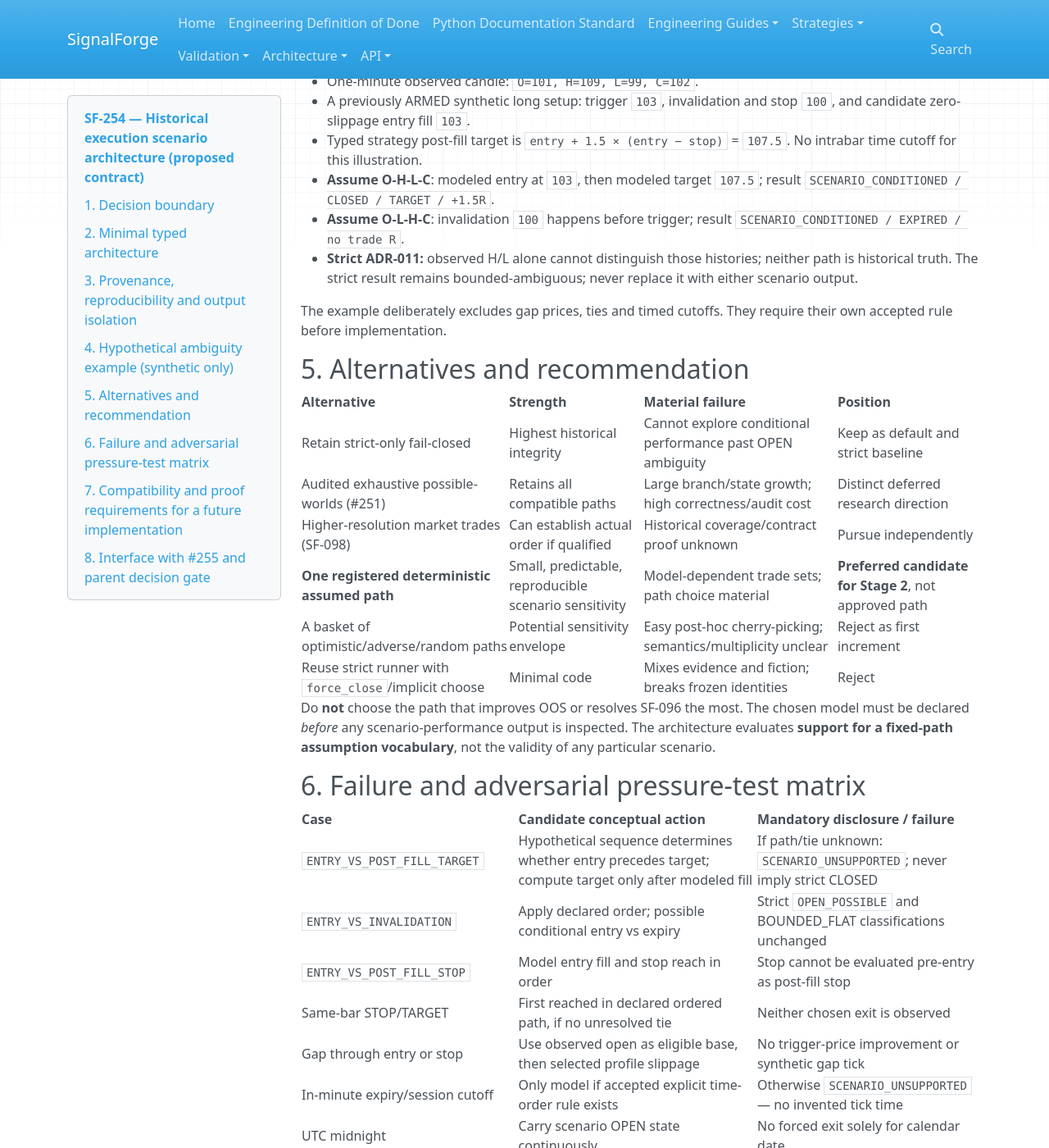
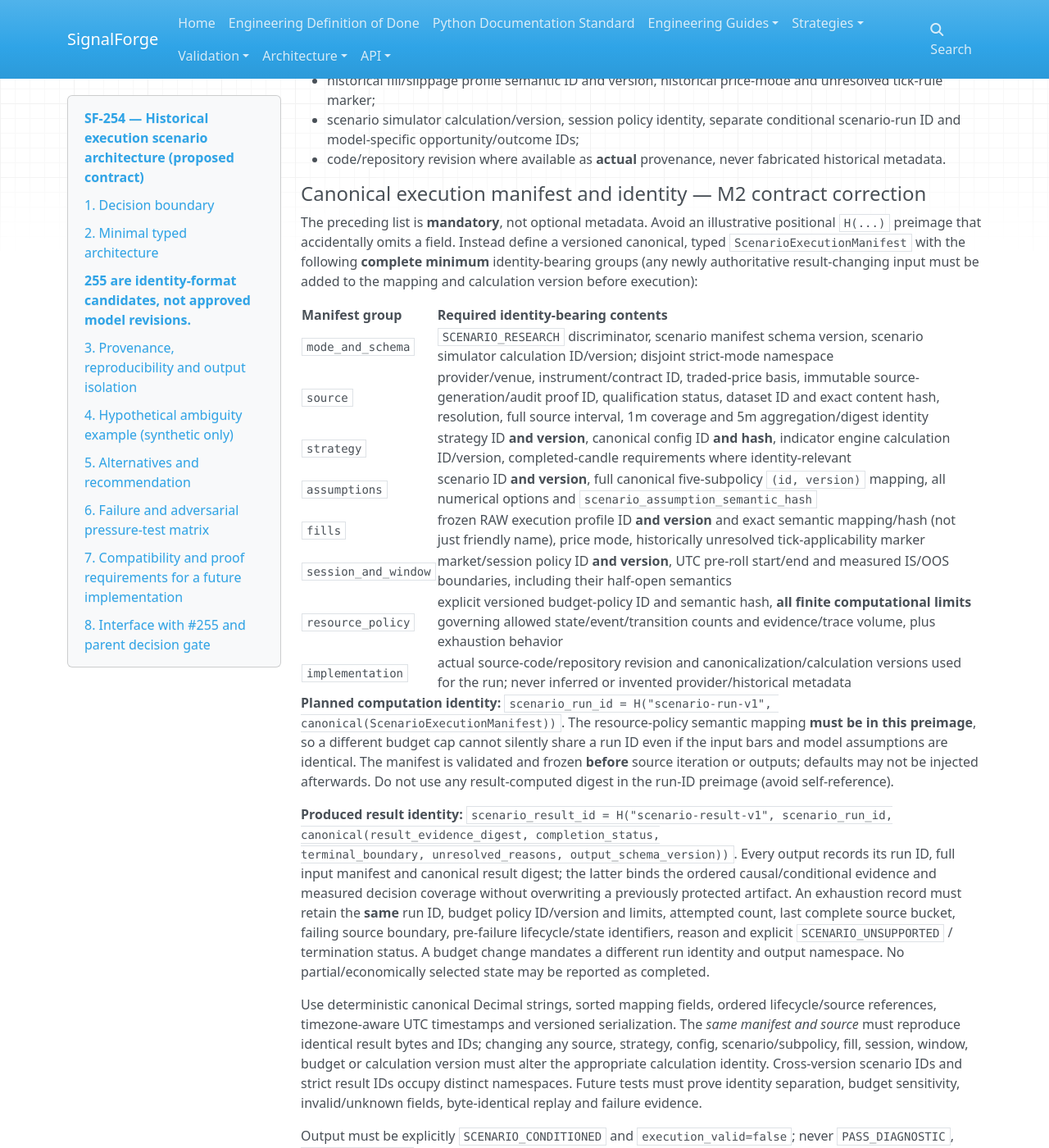
Before and after one commit to harishkamathuk/signalforge, an MkDocs documentation site: the page built from docs/architecture/execution-scenario-modelling-contract-proposal.md, in a window 1280 px wide and 1400 px high, scrolled down 5452 px. Shown: the whole window at 82% size. Built offline with MkDocs 1.6.1, drawn with Linux system fonts in a browser that asks for light colours; nearby versions of some CDN libraries; some of the changed text lies outside the part shown.

Commit message:
docs(sf-254): resolve REV M1/M2 with versioned subrules and complete budget-bound manifest

```diff
--- a/docs/architecture/execution-scenario-modelling-contract-proposal.md
+++ b/docs/architecture/execution-scenario-modelling-contract-proposal.md
@@ -82,11 +82,44 @@
 
 | Type | Required field(s) | Validation |
 |---|---|---|
-| `ScenarioAssumptionSet` | `scenario_id`, `scenario_version`, `price_path_rule_id`, `price_path_rule_version`, `event_tie_policy_id`, `gap_policy_id`, `time_boundary_policy_id`, `fill_application_policy_id` | Exact registered enum/version; reject unknowns, missing or unapproved combinations |
+| `ScenarioAssumptionSet` | `scenario_id`, `scenario_version`, and **explicit `(id, version)` pairs** for `price_path_rule`, `event_tie_policy`, `gap_policy`, `time_boundary_policy`, and `fill_application_policy` | Exact registered immutable IDs and versions; reject missing, unapproved, conflicting or unknown combinations |
 | `ScenarioResearchRequest` | `mode=SCENARIO_RESEARCH`, source dataset/audit, strategy selection/config, explicit assumption set, frozen execution profile, simulator calculation version, measured boundaries | Strongly typed; no coercion from strict results; no external-data substitution |
 | `ScenarioObservationTrace` | 1m source bucket, observed O/H/L/C, path assumption/ordered *hypothetical* probes, causal strategy intent/guard, modeled fill/economics, assumption vs observation tags | Each invented step marked `ASSUMED`; no fake provider timestamp/tick ID |
 | `ScenarioLifecycleOutcome` | unique scenario run + opportunity IDs, terminal or OPEN/ARMED/unresolved state, conditional exit/reason/R, source-bar refs, assumption IDs, flags | Always `SCENARIO_CONDITIONED` or explicitly unsupported |
 | `ScenarioResearchResult` | provenance, complete/terminated flag, coverage, unsupported counts, conditional metrics, strict-reference IDs (comparison only), `execution_valid=false` | Never interchangeable with strict `HistoricalExecutionRunResult` |
+
+#### Canonical subpolicy identity — M1 contract correction
+
+Each of the five subpolicies is a **separate immutable structured pair**
+`{id: nonempty_str, version: nonempty_str}`, not a string with an inferred
+suffix. The full `ScenarioAssumptionSet` contains its own explicit
+`scenario_id` and `scenario_version` plus the five pairs and any
+declared numeric parameters. Versions are exact registered strings; a
+`_V1` suffix in an ID is **not** a version. Canonical serialization uses
+fixed field names, sorted keys, exact decimal strings and UTC-aware
+timestamps. Both the scenario version and **all five subpolicy IDs and
+versions** enter the assumption semantic hash. The versioned registry
+maps each pair to fixed semantics; changing any rule definition, tie,
+gap, cutoff, fill composition or numeric parameter requires a new
+version and semantic hash. Unknown or duplicate/conflicting
+registrations are invalid, not a reason to select a default.
+
+For cross-contract alignment, the **still-unapproved** #255 first candidate
+`BTC_OHLC_PATH_V1 / 0.1.0-proposal` maps to:
+
+| Subpolicy | Proposed ID | Proposed explicit version |
+|---|---|---|
+| Price path | `OPEN_HIGH_LOW_CLOSE` | `1.0.0-proposal` |
+| Event ties | `REJECT_SAME_LEVEL_TIE_V1` | `1.0.0-proposal` |
+| Gap | `OBSERVED_OPEN_FIRST_V1` | `1.0.0-proposal` |
+| Time boundary | `FIVE_MINUTE_EXPIRY_AFTER_FINAL_CLOSE_V1` | `1.0.0-proposal` |
+| Fill application | `RAW_PROFILE_AFTER_BASE_V1` | `1.0.0-proposal` |
+
+The four proposed `1.0.0-proposal` versions not yet present in
+#255 are **identity-format candidates**, not approved model revisions.
+Before parent Gate B, #255 must adopt or explicitly reconcile these
+exact pair mappings; they may not silently be assumed from `_V1`.
+None of this accepts the O→H→L→C path as observed chronology.
 
 The modeling layer consumes the **same strategy-owned** `ArmIntent`,
 `ArmedPolicyIntent`, `StrategyEntryFillView` and
@@ -211,17 +244,58 @@
 - code/repository revision where available as **actual** provenance, never
   fabricated historical metadata.
 
-Suggested canonical construction:
-`scenario_run_id = H(dataset_content_hash, source_proof_id, strategy_id,
-config_hash, indicator_version, scenario_assumption_semantic_hash,
-execution_profile_semantic_id, scenario_simulator_version,
-session_policy_id_version, measurement_window, pre_roll_boundary)`.
-Use deterministic, canonical Decimal/string, timezone-aware UTC and ordered
-source references. Include actual approved rule mapping; an ID or label
-alone is not sufficient. Result bytes and run IDs must repeat exactly for
-the same inputs and revision. A version/assumption/profile change must change
-the scenario-result identity. A strict result ID and scenario result ID
-must inhabit **distinct namespaces** even when their source windows match.
+#### Canonical execution manifest and identity — M2 contract correction
+
+The preceding list is **mandatory**, not optional metadata. Avoid an
+illustrative positional `H(...)` preimage that accidentally omits a
+field. Instead define a versioned canonical, typed
+`ScenarioExecutionManifest` with the following **complete minimum**
+identity-bearing groups (any newly authoritative result-changing input
+must be added to the mapping and calculation version before execution):
+
+| Manifest group | Required identity-bearing contents |
+|---|---|
+| `mode_and_schema` | `SCENARIO_RESEARCH` discriminator, scenario manifest schema version, scenario simulator calculation ID/version; disjoint strict-mode namespace |
+| `source` | provider/venue, instrument/contract ID, traded-price basis, immutable source-generation/audit proof ID, qualification status, dataset ID and exact content hash, resolution, full source interval, 1m coverage and 5m aggregation/digest identity |
+| `strategy` | strategy ID **and version**, canonical config ID **and hash**, indicator engine calculation ID/version, completed-candle requirements where identity-relevant |
+| `assumptions` | scenario ID **and version**, full canonical five-subpolicy `(id, version)` mapping, all numerical options and `scenario_assumption_semantic_hash` |
+| `fills` | frozen RAW execution profile ID **and version** and exact semantic mapping/hash (not just friendly name), price mode, historically unresolved tick-applicability marker |
+| `session_and_window` | market/session policy ID **and version**, UTC pre-roll start/end and measured IS/OOS boundaries, including their half-open semantics |
+| `resource_policy` | explicit versioned budget-policy ID and semantic hash, **all finite computational limits** governing allowed state/event/transition counts and evidence/trace volume, plus exhaustion behavior |
+| `implementation` | actual source-code/repository revision and canonicalization/calculation versions used for the run; never inferred or invented provider/historical metadata |
+
+**Planned computation identity:**
+`scenario_run_id = H("scenario-run-v1", canonical(ScenarioExecutionManifest))`.
+The resource-policy semantic mapping **must be in this preimage**, so a
+different budget cap cannot silently share a run ID even if the input
+bars and model assumptions are identical. The manifest is validated and
+frozen **before** source iteration or outputs; defaults may not be
+injected afterwards. Do not use any result-computed digest in the
+run-ID preimage (avoid self-reference).
+
+**Produced result identity:**
+`scenario_result_id = H("scenario-result-v1", scenario_run_id,
+canonical(result_evidence_digest, completion_status,
+terminal_boundary, unresolved_reasons, output_schema_version))`.
+Every output records its run ID, full input manifest and canonical result
+digest; the latter binds the ordered causal/conditional evidence and
+measured decision coverage without overwriting a previously protected
+artifact. An exhaustion record must retain the **same** run ID, budget
+policy ID/version and limits, attempted count, last complete source
+bucket, failing source boundary, pre-failure lifecycle/state identifiers,
+reason and explicit `SCENARIO_UNSUPPORTED` / termination status. A
+budget change mandates a different run identity and output namespace.
+No partial/economically selected state may be reported as completed.
+
+Use deterministic canonical Decimal strings, sorted mapping fields,
+ordered lifecycle/source references, timezone-aware UTC timestamps and
+versioned serialization. The *same manifest and source* must reproduce
+identical result bytes and IDs; changing any source, strategy, config,
+scenario/subpolicy, fill, session, window, budget or calculation version
+must alter the appropriate calculation identity. Cross-version scenario
+IDs and strict result IDs occupy distinct namespaces. Future tests must
+prove identity separation, budget sensitivity, invalid/unknown fields,
+byte-identical replay and failure evidence.
 
 Output must be explicitly `SCENARIO_CONDITIONED` and
 `execution_valid=false`; never `PASS_DIAGNOSTIC`,
```
